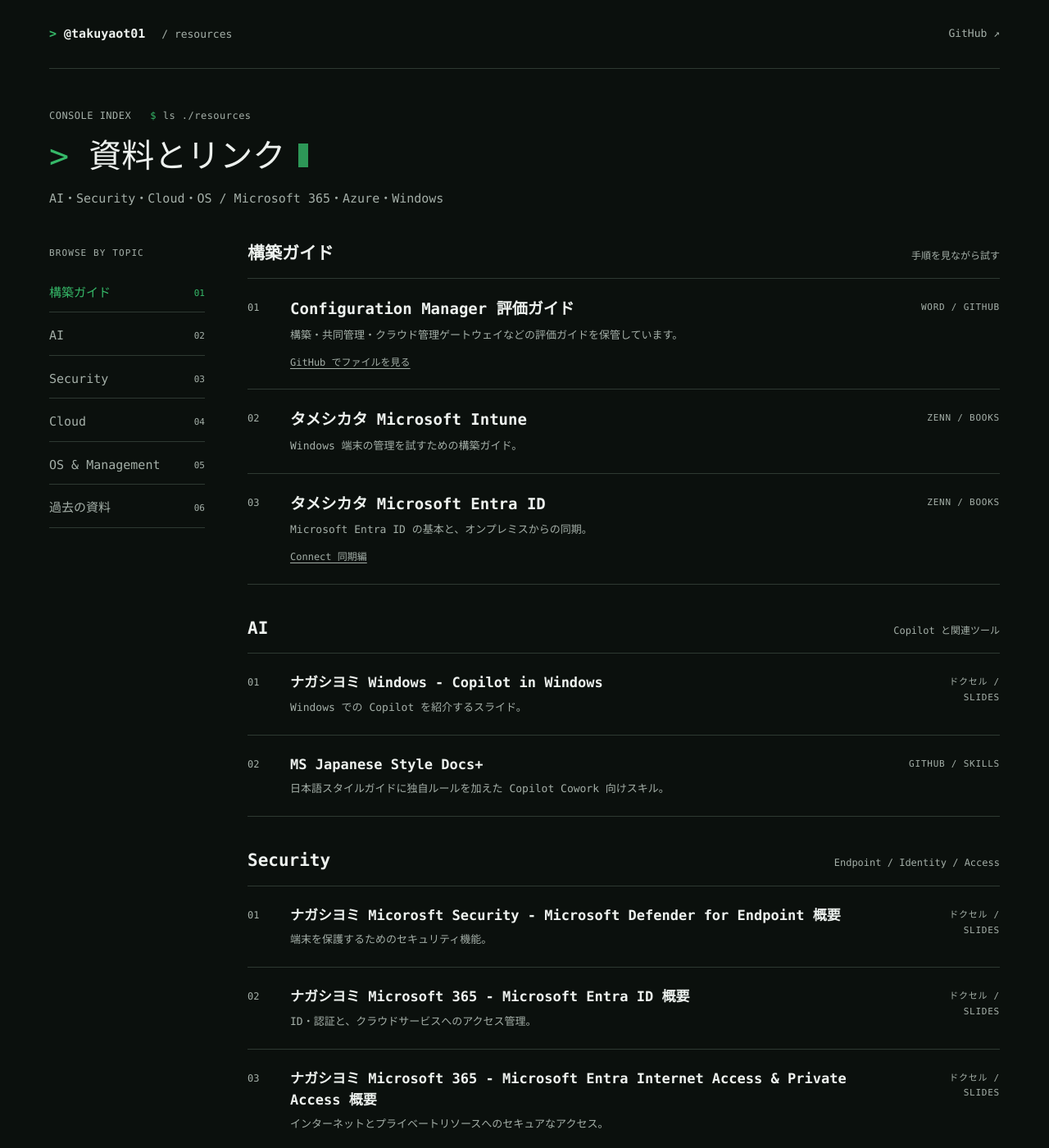
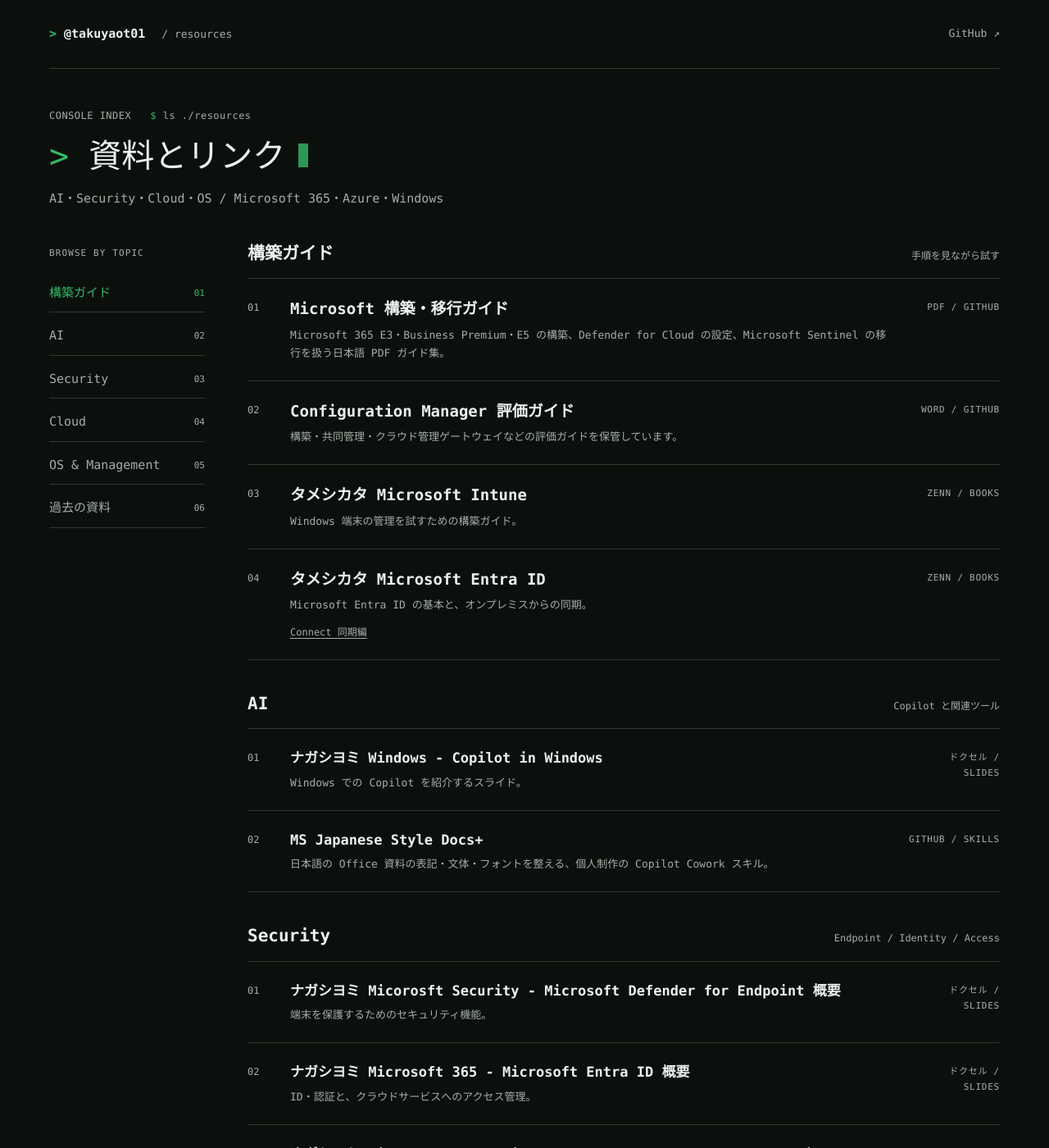
Before and after one commit to takuyaot01/takuyaot01.github.io, a Jekyll site: the page built from index.md, in a window 1280 px wide and 1400 px high. Shown: the whole window at 82% size. Built offline with Jekyll 4.4.1, drawn with Linux system fonts in a browser that asks for light colours; some of the changed text lies outside the part shown.

Commit message:
Link public guide collections from Pages
Co-authored-by: Copilot <223556219+Copilot@users.noreply.github.com>

```diff
--- a/index.md
+++ b/index.md
@@ -29,14 +29,21 @@ description: AI・Security・Cloud・OS に関するスライド、記事、構
   <article class="item">
     <span class="item-number" aria-hidden="true">01</span>
     <div>
+      <h3><a href="https://github.com/takuyaot01/msdocs">Microsoft 構築・移行ガイド</a></h3>
+      <p class="description">Microsoft 365 E3・Business Premium・E5 の構築、Defender for Cloud の設定、Microsoft Sentinel の移行を扱う日本語 PDF ガイド集。</p>
+    </div>
+    <span class="label">PDF / GitHub</span>
+  </article>
+  <article class="item">
+    <span class="item-number" aria-hidden="true">02</span>
+    <div>
       <h3><a href="https://github.com/takuyaot01/cmdocs">Configuration Manager 評価ガイド</a></h3>
       <p class="description">構築・共同管理・クラウド管理ゲートウェイなどの評価ガイドを保管しています。</p>
-      <p class="related"><a href="https://github.com/takuyaot01/cmdocs">GitHub でファイルを見る</a></p>
     </div>
     <span class="label">Word / GitHub</span>
   </article>
   <article class="item">
-    <span class="item-number" aria-hidden="true">02</span>
+    <span class="item-number" aria-hidden="true">03</span>
     <div>
       <h3><a href="https://zenn.dev/takuyaot/books/94c40d93cfb326">タメシカタ Microsoft Intune</a></h3>
       <p class="description">Windows 端末の管理を試すための構築ガイド。</p>
@@ -44,7 +51,7 @@ description: AI・Security・Cloud・OS に関するスライド、記事、構
     <span class="label">Zenn / Books</span>
   </article>
   <article class="item">
-    <span class="item-number" aria-hidden="true">03</span>
+    <span class="item-number" aria-hidden="true">04</span>
     <div>
       <h3><a href="https://zenn.dev/takuyaot/books/45d4f4494a63ce">タメシカタ Microsoft Entra ID</a></h3>
       <p class="description">Microsoft Entra ID の基本と、オンプレミスからの同期。</p>
@@ -68,7 +75,7 @@ description: AI・Security・Cloud・OS に関するスライド、記事、構
     <span class="item-number" aria-hidden="true">02</span>
     <div>
       <h3><a href="https://github.com/takuyaot01/ms-japanese-style-docs-plus">MS Japanese Style Docs+</a></h3>
-      <p class="description">日本語スタイルガイドに独自ルールを加えた Copilot Cowork 向けスキル。</p>
+      <p class="description">日本語の Office 資料の表記・文体・フォントを整える、個人制作の Copilot Cowork スキル。</p>
     </div>
     <span class="label">GitHub / Skills</span>
   </article>
@@ -204,7 +211,8 @@ description: AI・Security・Cloud・OS に関するスライド、記事、構
 
 <section id="archive" class="collection archive" aria-labelledby="archive-heading">
   <h2 id="archive-heading">過去の資料</h2>
-  <p class="archive-intro">これまでの SlideShare 資料。製品名・仕様・サポート状況は公開当時のものです。</p>
+  <p class="archive-intro">過去のスライドと技術資料。製品名・仕様・サポート状況は公開当時のものです。</p>
+  <p class="archive-intro"><a href="https://github.com/takuyaot01/gigadocs">GIGA スクール・教育機関向け Microsoft 資料</a> — Microsoft 365・Windows・Azure AD・Intune の PDF スライド（2020 年版）。</p>
   <details>
     <summary>Windows クライアント</summary>
     <ul>
@@ -215,7 +223,7 @@ description: AI・Security・Cloud・OS に関するスライド、記事、構
       <li><a href="https://www.slideshare.net/takuyaot/it-windows-10-windows-149765919">Windows のネットワーク最適化機能</a></li>
       <li><a href="https://www.slideshare.net/takuyaot/it-windows-10-windows-10">Windows 10 サブスクリプションのライセンス認証</a></li>
       <li><a href="https://www.slideshare.net/takuyaot/it-windows-windows-pc">Windows 共有 PC モード</a></li>
-      <li><a href="https://www.slideshare.net/takuyaot/it-windows-windows-11-250469928">Windows 11 へのアップグレード</a></li>
+      <li><a href="https://www.slideshare.net/slideshow/it-windows-windows-11/250445516">Windows 11 へのアップグレード</a></li>
       <li><a href="https://www.slideshare.net/takuyaot/it-windows-windows-11-250469928">Windows 11 のクリーン インストール</a></li>
       <li><a href="https://www.slideshare.net/takuyaot/it-windows-windows-11-se-8">Windows 11 SE おさえておきたい 8 のポイント</a></li>
       <li><a href="https://www.slideshare.net/takuyaot/it-windows-10-microsoft-edge-from-build-2019">新しい Microsoft Edge — Build 2019</a></li>
```
